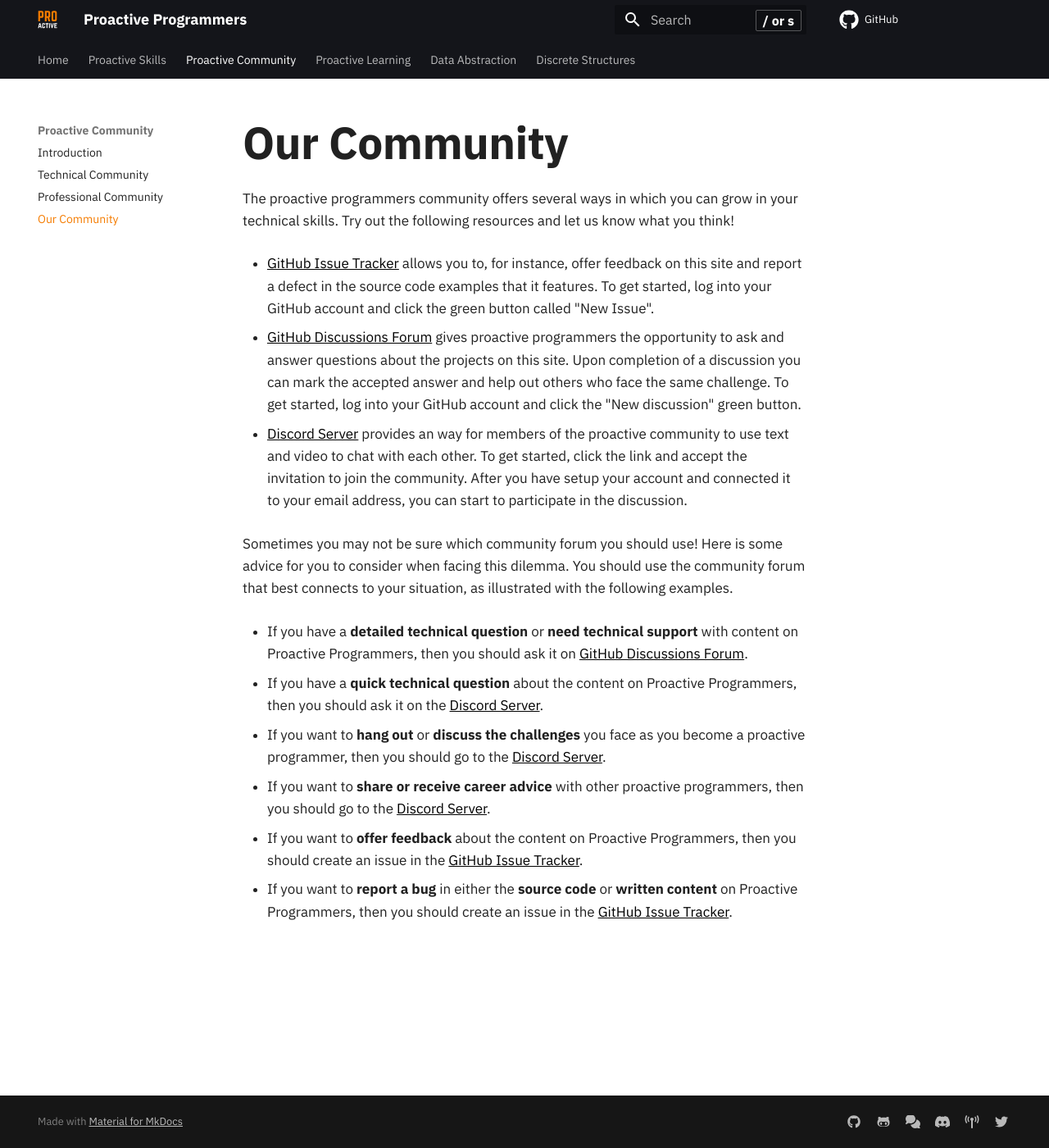
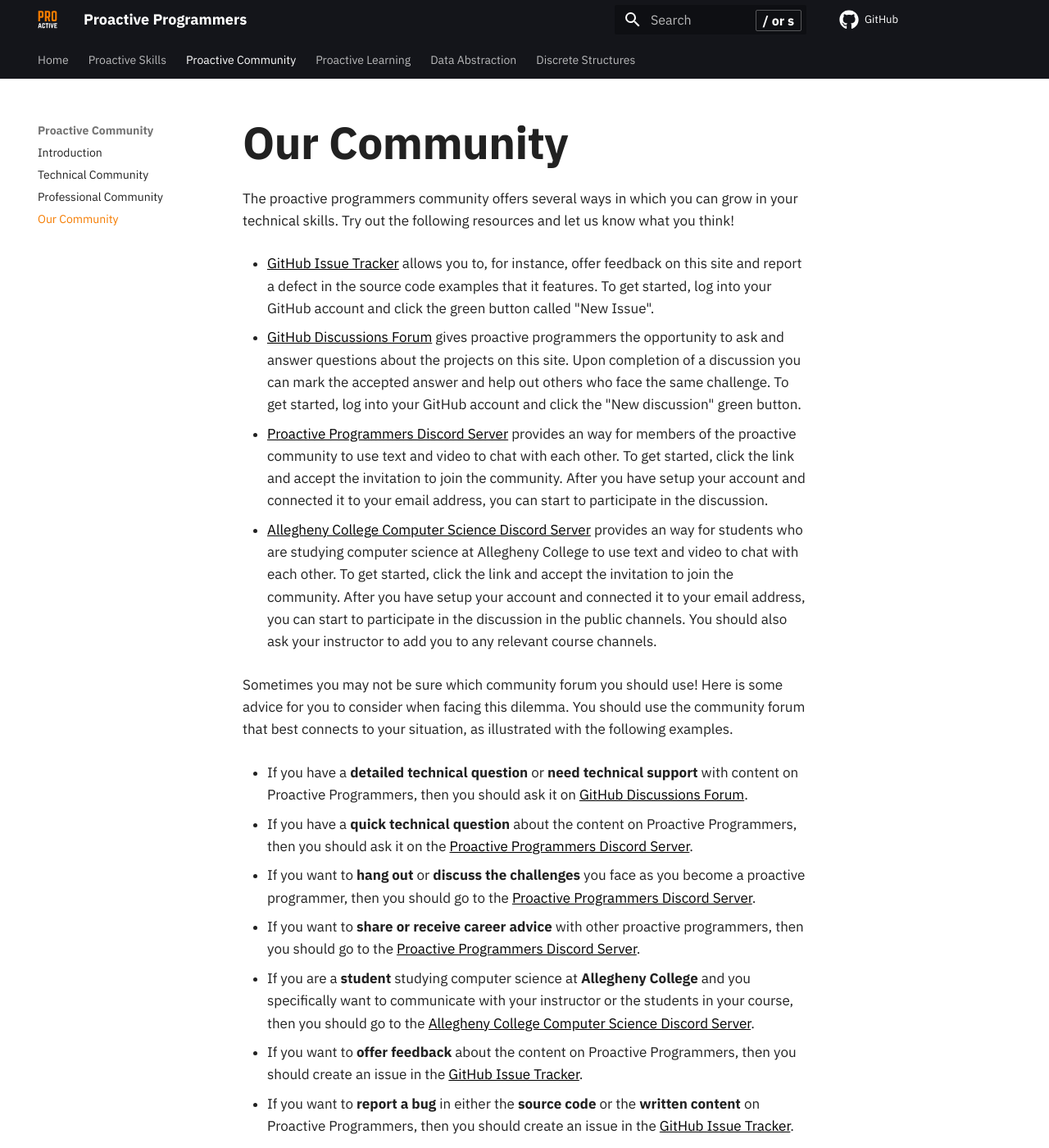
Before and after one commit to ProactiveProgrammers/www.proactiveprogrammers.com, an MkDocs documentation site: the page built from docs/proactive-community/community-connections.md, in a window 1280 px wide and 1400 px high. Shown: the whole window at 82% size. Built offline with MkDocs 1.6.1 and Material for MkDocs 9.7.7, drawn with Linux system fonts in a browser that asks for light colours; comment, search, counter and statistics services are not loaded.

Commit message:
fix: Use correct Discord servers and polish in community-connections.md.

```diff
--- a/docs/proactive-community/community-connections.md
+++ b/docs/proactive-community/community-connections.md
@@ -18,11 +18,20 @@
   started, log into your GitHub account and click the "New discussion" green
   button.
 
-- [Discord Server](https://discord.gg/kjah8MFYbR) provides an way for members of
-  the proactive community to use text and video to chat with each other. To get
-  started, click the link and accept the invitation to join the community. After
-  you have setup your account and connected it to your email address, you can
-  start to participate in the discussion.
+- [Proactive Programmers Discord Server](https://discord.gg/kjah8MFYbR) provides
+  an way for members of the proactive community to use text and video to chat
+  with each other. To get started, click the link and accept the invitation to
+  join the community. After you have setup your account and connected it to your
+  email address, you can start to participate in the discussion.
+
+- [Allegheny College Computer Science Discord
+  Server](https://discord.gg/CS2h9kXzX6) provides an way for students who are
+  studying computer science at Allegheny College to use text and video to chat
+  with each other. To get started, click the link and accept the invitation to
+  join the community. After you have setup your account and connected it to your
+  email address, you can start to participate in the discussion in the public
+  channels. You should also ask your instructor to add you to any relevant
+  course channels.
 
 Sometimes you may not be sure which community forum you should use! Here is some
 advice for you to consider when facing this dilemma. You should use the
@@ -35,22 +44,27 @@
   Forum](https://github.com/ProactiveProgrammers/www.proactiveprogrammers.com/discussions).
 
 - If you have a **quick technical question** about the content on Proactive
-  Programmers, then you should ask it on the [Discord
+  Programmers, then you should ask it on the [Proactive Programmers Discord
   Server](https://discord.gg/kjah8MFYbR).
 
 - If you want to **hang out** or **discuss the challenges** you face as you
-  become a proactive programmer, then you should go to the [Discord
+  become a proactive programmer, then you should go to the [Proactive
+  Programmers Discord Server](https://discord.gg/kjah8MFYbR).
+
+- If you want to **share or receive career advice** with other proactive
+  programmers, then you should go to the [Proactive Programmers Discord
   Server](https://discord.gg/kjah8MFYbR).
 
-- If you want to **share or receive career advice** with other proactive
-  programmers, then you should go to the [Discord
-  Server](https://discord.gg/kjah8MFYbR).
+- If you are a **student** studying computer science at **Allegheny College**
+  and you specifically want to communicate with your instructor or the students
+  in your course, then you should go to the [Allegheny College Computer Science
+  Discord Server](https://discord.gg/CS2h9kXzX6).
 
 - If you want to **offer feedback** about the content on Proactive Programmers,
   then you should create an issue in the [GitHub Issue
   Tracker](https://github.com/ProactiveProgrammers/www.proactiveprogrammers.com/issues).
 
-- If you want to **report a bug** in either the **source code** or **written
+- If you want to **report a bug** in either the **source code** or the **written
   content** on Proactive Programmers, then you should create an issue in the
   [GitHub Issue
   Tracker](https://github.com/ProactiveProgrammers/www.proactiveprogrammers.com/issues).
```
